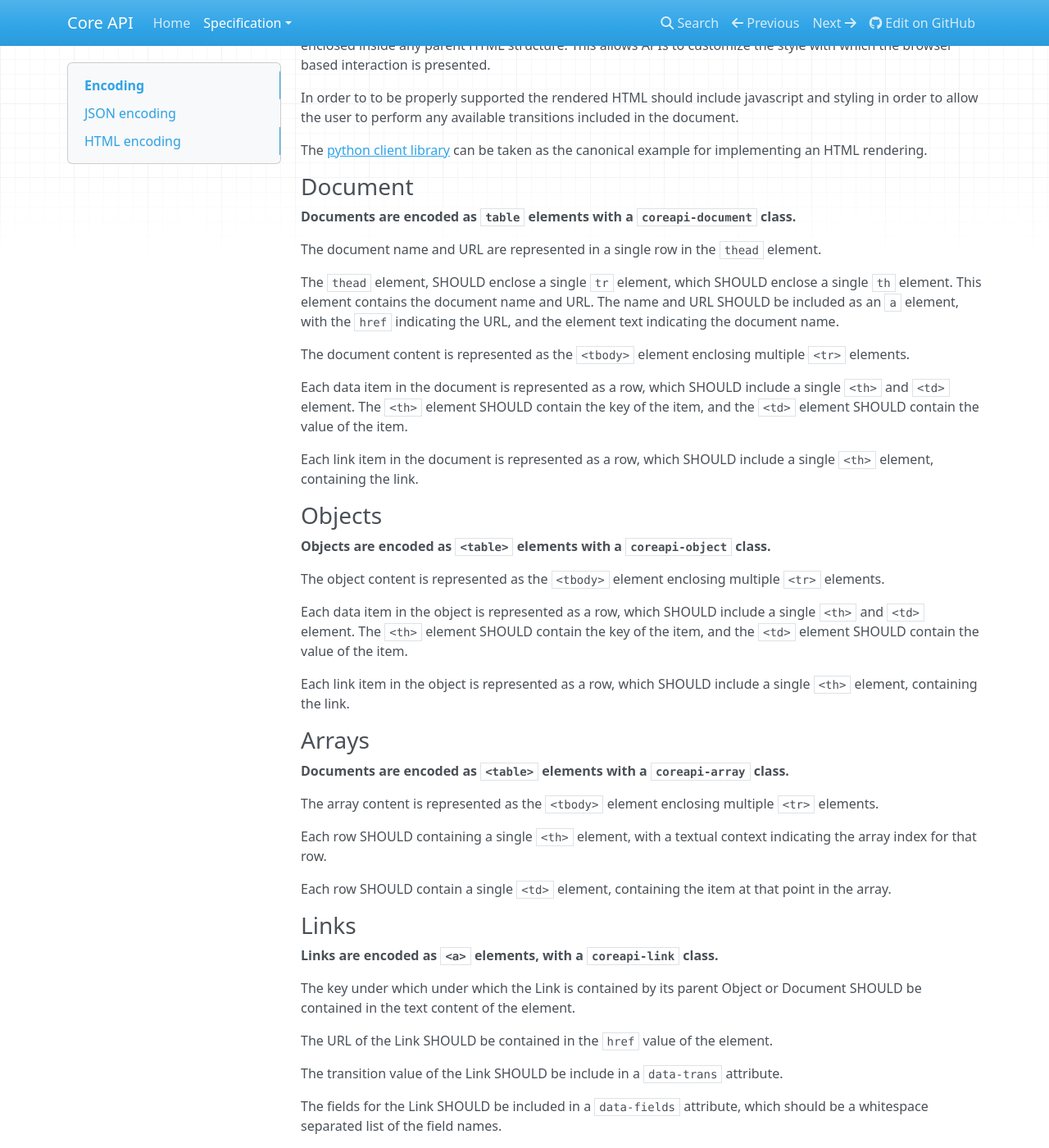
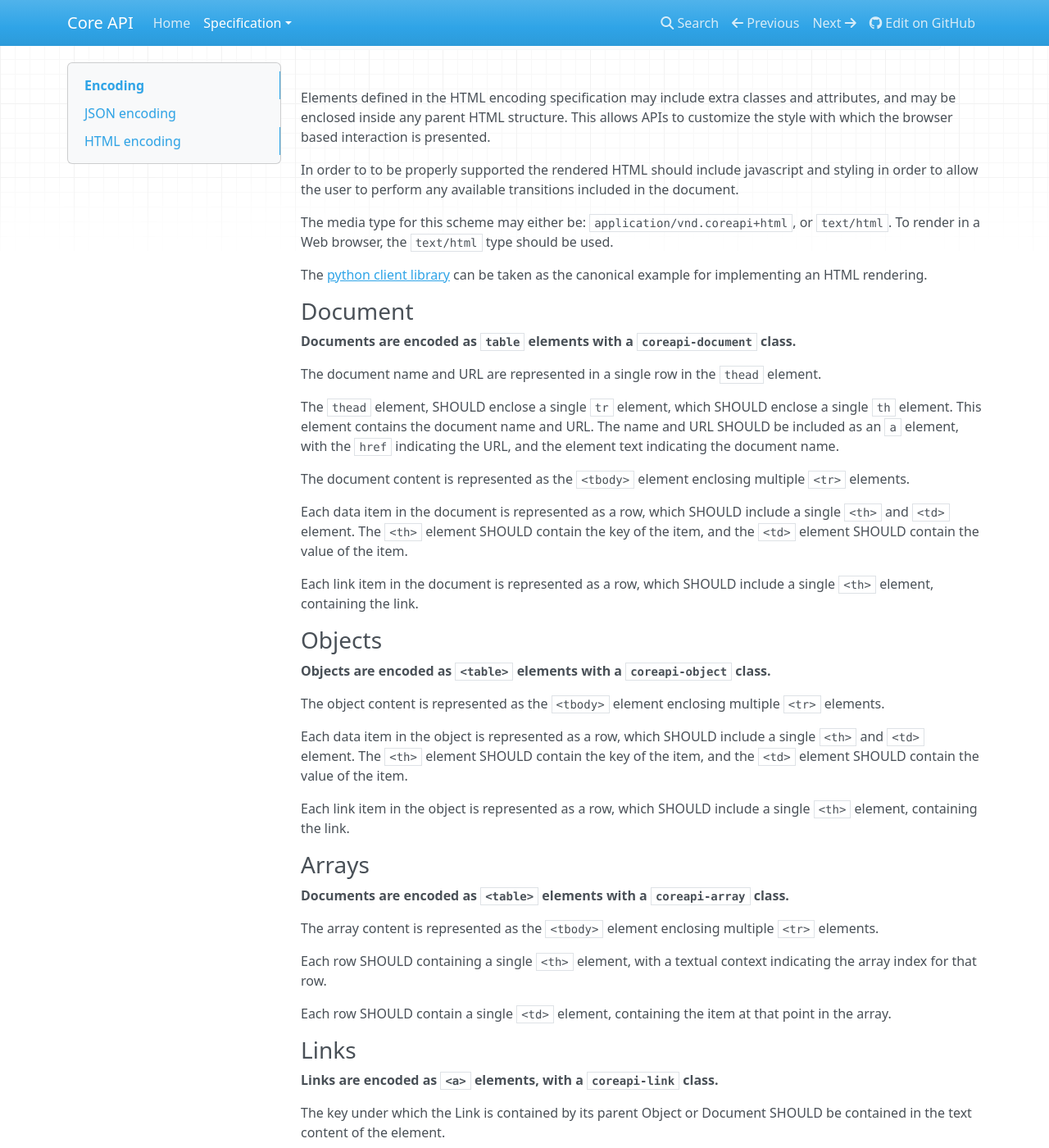
Before and after one commit to core-api/core-api, an MkDocs documentation site: the page built from docs/specification/encoding.md, in a window 1280 px wide and 1400 px high, scrolled down 4579 px. Shown: the whole window at 82% size. Built offline with MkDocs 1.6.1, drawn with Linux system fonts in a browser that asks for light colours; nearby versions of some CDN libraries; old or Windows-style settings are respelled for this version of MkDocs; some of the changed text lies outside the part shown.

Commit message:
Minor tweaks for HTML

```diff
--- a/docs/specification/encoding.md
+++ b/docs/specification/encoding.md
@@ -18,7 +18,7 @@
 
 The top level element in a Core API response MUST either be a Document or an Error.
 
-The RECOMMENDED media type for this scheme is: `application/vnd.coreapi+json`
+The RECOMMENDED media type for this scheme is: `application/vnd.coreapi+json`, but `application/json` MAY also be used.
 
 An example JSON encoded document is demonstrated below.
 
@@ -172,11 +172,15 @@
 
 The HTML encoding for Core API allows servers to respond in a way that allows for direct Web browser based interaction with the API.
 
+This encoding is primarily intended for usage in Web browsers, but MAY also be parsed as a machine readable format.
+
 ![HTML Encoding](../images/html-encoding.png)
 
 Elements defined in the HTML encoding specification may include extra classes and attributes, and may be enclosed inside any parent HTML structure. This allows APIs to customize the style with which the browser based interaction is presented.
 
 In order to to be properly supported the rendered HTML should include javascript and styling in order to allow the user to perform any available transitions included in the document.
+
+The media type for this scheme may either be: `application/vnd.coreapi+html`, or `text/html`. To render in a Web browser, the `text/html` type should be used.
 
 The [python client library](https://github.com/core-api/python-client) can be taken as the canonical example for implementing an HTML rendering.
 
@@ -218,7 +222,7 @@
 
 **Links are encoded as `<a>` elements, with a `coreapi-link` class.**
 
-The key under which under which the Link is contained by its parent Object or Document SHOULD be contained in the text content of the element.
+The key under which the Link is contained by its parent Object or Document SHOULD be contained in the text content of the element.
 
 The URL of the Link SHOULD be contained in the `href` value of the element.
 
```
Also changed, not shown: README.md (+2 -0 lines).
